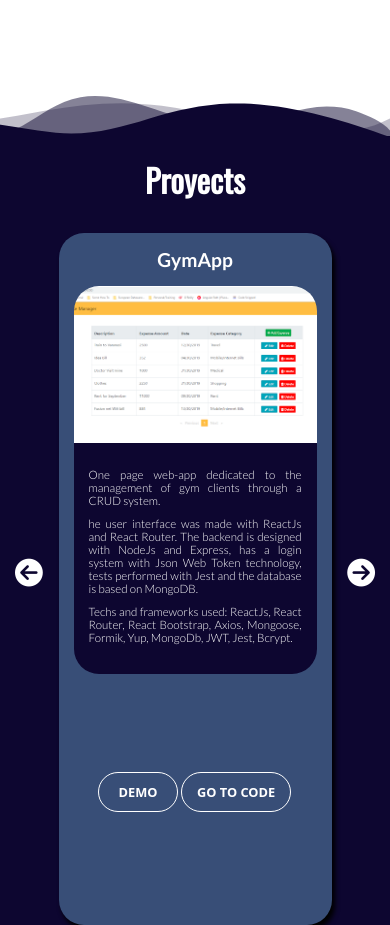
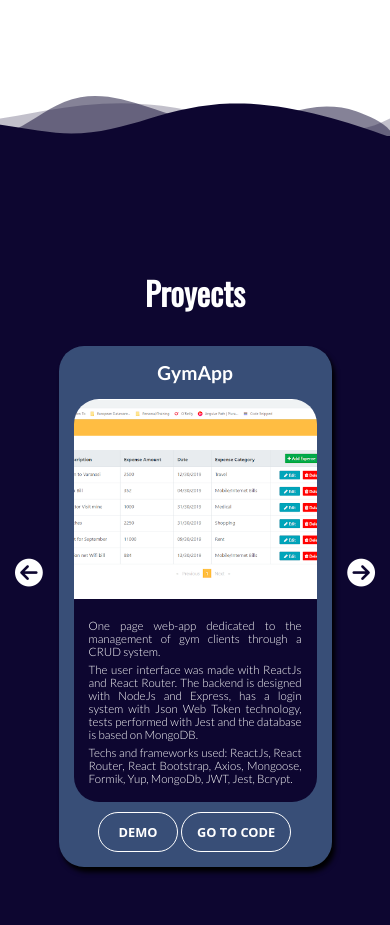
Before and after one commit to francogabriel92/portfolio-web, a plain HTML site: page index.html in a window 390 px wide. Shown: the part 2440-3365 px from the top of the page. Drawn offline with nearby package versions, Linux system fonts and the light colour scheme.

Commit message:
Minor fixes

```diff
--- a/css/styles.css
+++ b/css/styles.css
@@ -862,18 +862,29 @@ li {
     height: 80%;
   }
 
+  .main-container:nth-child(3) {
+    justify-content: center;
+  }
+
   .proyect-card {
-    height: 82vh;
+    height: max-content;
     padding: 15px 15px;
   }
 
   .proyect-card__content {
     justify-content: start;
+    overflow-y: scroll;
+    max-height: 30vh;
+  }
+
+  .proyect-card__desc p {
+    margin-top: 5px;
   }
 
   .proyect-card__buttons {
     margin: auto;
-    padding-top: 0  }
+    padding-top: 10px;
+  }
 
   .button {
     min-width: 80px;
--- a/index.html
+++ b/index.html
@@ -205,7 +205,7 @@
                 One page web-app dedicated to the management of gym clients through a CRUD system.
               </p>
               <p class="lang-en">
-                he user interface was made with ReactJs and React Router. The backend is designed with NodeJs and Express, has a login system with Json Web Token technology, tests performed with Jest and the database is based on MongoDB.
+                The user interface was made with ReactJs and React Router. The backend is designed with NodeJs and Express, has a login system with Json Web Token technology, tests performed with Jest and the database is based on MongoDB.
               </p>
               <p class="lang-en">
                 Techs and frameworks used: ReactJs, React Router, React Bootstrap, Axios, Mongoose, Formik, Yup, MongoDb, JWT, Jest, Bcrypt.
```
